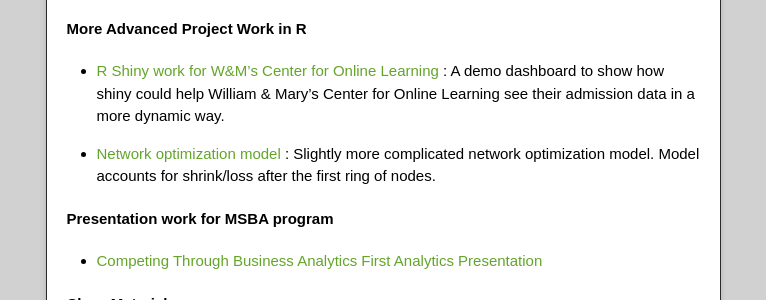
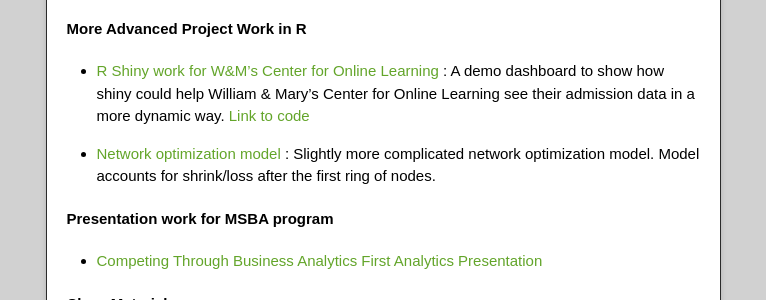
Before and after one commit to Hojnicki/hojnicki.github.io, a Jekyll site: the page built from index.md, in a window 1280 px wide. Shown: the part 1243-1543 px from the top of the page, without its empty margins (257-1023 px from the left). Built offline with Jekyll 4.4.1, drawn with Linux system fonts in a browser that asks for light colours; our own code applies the rules of GitHub Pages for plain Markdown files.

Commit message:
Update index.md

```diff
--- a/index.md
+++ b/index.md
@@ -21,7 +21,7 @@
 - Coming soon
 
 <b> More Advanced Project Work in R </b>
-- [R Shiny work for W&M's Center for Online Learning](https://hojnicki.shinyapps.io/WM_COL_Dashboard/) : A demo dashboard to show how shiny could help William & Mary's Center for Online Learning see their admission data in a more dynamic way.
+- [R Shiny work for W&M's Center for Online Learning](https://hojnicki.shinyapps.io/WM_COL_Dashboard/) : A demo dashboard to show how shiny could help William & Mary's Center for Online Learning see their admission data in a more dynamic way. [Link to code](https://github.com/Hojnicki/hojnicki.github.io/tree/master/WM_COL_Dashboard)
 
 - [Network optimization model](https://github.com/Hojnicki/advancedcoding/blob/master/Network_Graph.Rmd) : Slightly more complicated network optimization model. Model accounts for shrink/loss after the first ring of nodes.
 
```
